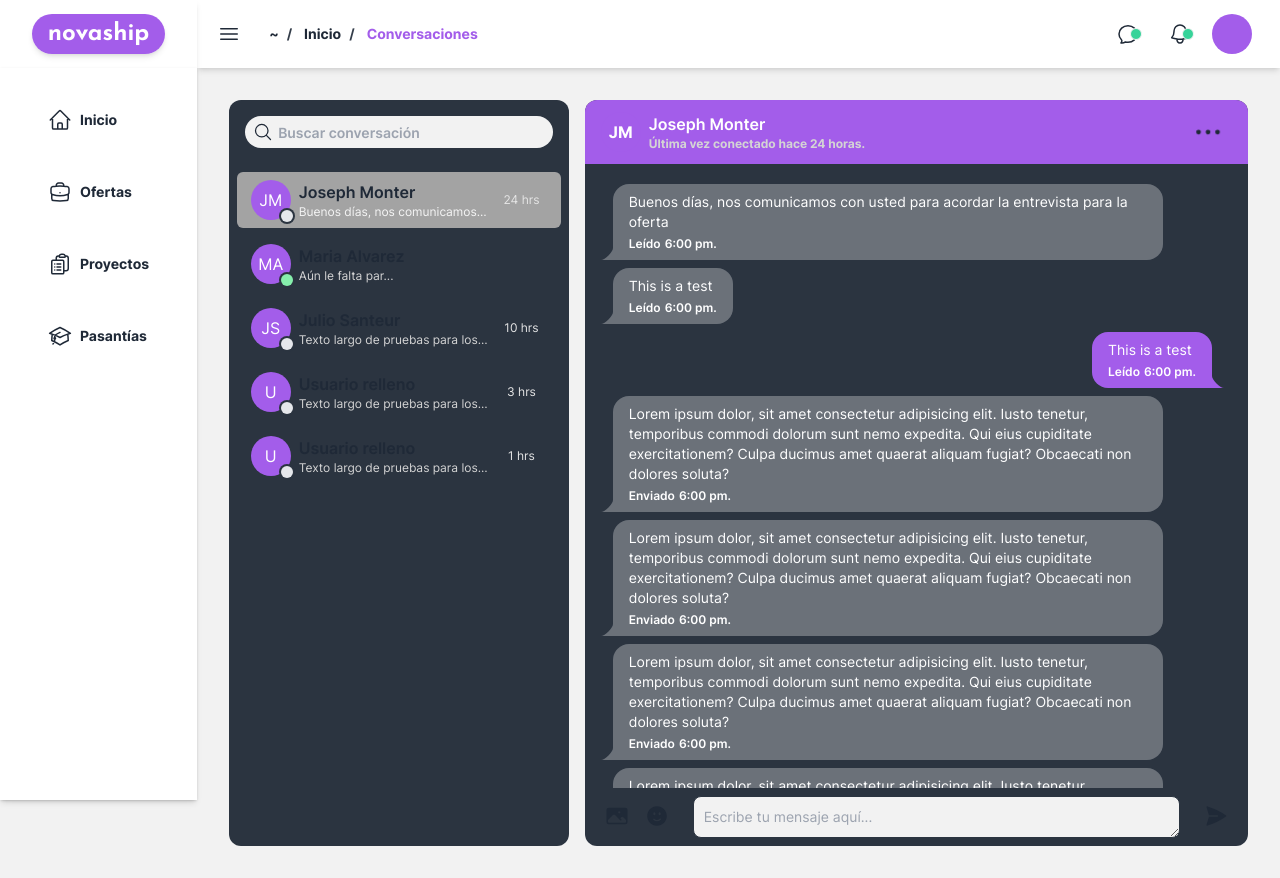
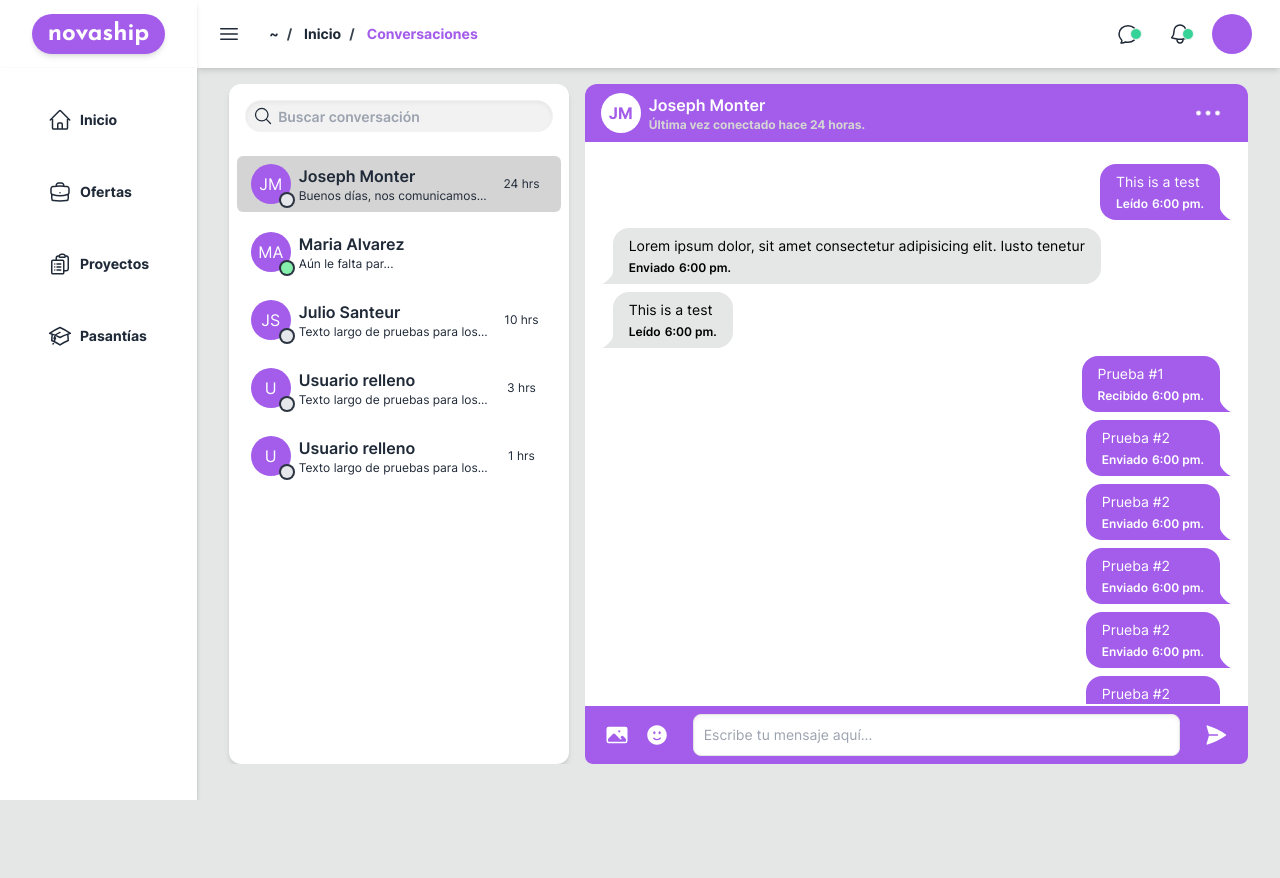
Before and after one commit to esteban-florez/novaship, a Next.js app: page /chats in a window 1280 px wide. After the commit the page ends 800 px from the top, so only its background shows below. Built offline with nearby package versions, Linux system fonts and the light colour scheme; no server answers.

Commit message:
finished updating styles

```diff
--- a/app/(main)/chats/page.tsx
+++ b/app/(main)/chats/page.tsx
@@ -4,7 +4,7 @@ import CurrentChat from '@/components/chats/CurrentChat'
 export default function ChatsPage() {
   return (
     <>
-      <section className="my-8 flex min-h-[70vh] w-full gap-4 px-8">
+      <section className="chat-height mb-8 mt-4 flex w-full gap-4 px-8">
         <ChatsBar />
         <CurrentChat />
       </section>
--- a/app/layout.tsx
+++ b/app/layout.tsx
@@ -30,7 +30,7 @@ export default function RootLayout({
   children: React.ReactNode
 }) {
   return (
-    <html lang="es" className={`${inter.variable} ${josefin.variable} h-full bg-base-200 font-default`} data-theme="light">
+    <html lang="es" className={`${inter.variable} ${josefin.variable} h-full bg-base-300 font-default`} data-theme="light">
       <SessionProvider>
         <body className="h-full">
           {children}
--- a/components/AvatarIcon.tsx
+++ b/components/AvatarIcon.tsx
@@ -7,6 +7,8 @@ interface Props {
   status?: boolean
   showStatus?: boolean
   usernameLength: number
+  bg?: string
+  text?: string
 }
 
 export default function AvatarIcon({
@@ -15,12 +17,14 @@ export default function AvatarIcon({
   status = false,
   showStatus = false,
   usernameLength,
+  bg = 'bg-primary',
+  text = 'text-white',
 }: Props) {
   const avatarContent = image !== null ? <Image src={image} alt="Foto de perfil" /> : <span>{capitalizeString(username, usernameLength)}</span>
 
   return (
     <div className={`placeholder avatar ${(status !== null) ? 'relative' : ''}`}>
-      <div className="h-10 w-10 rounded-full bg-primary text-white">
+      <div className={`h-10 w-10 rounded-full ${bg} ${text}`}>
         {avatarContent}
       </div>
       {showStatus && (
--- a/components/chats/BubbleMessage.tsx
+++ b/components/chats/BubbleMessage.tsx
@@ -31,7 +31,7 @@ function CheckMessage({ status, statusDirection, time }: MessageStatus) {
 export default function BubbleMessage({ status, fromCurrentUser = false, message }: Props) {
   return (
     <div className={`chat first:mt-4 last:mb-4 ${fromCurrentUser ? 'chat-end' : 'chat-start'}`}>
-      <div className={`chat-bubble ${fromCurrentUser ? 'bg-primary' : 'bg-white/30'}`}>
+      <div className={`chat-bubble ${fromCurrentUser ? 'bg-primary' : 'bg-base-300 text-black'}`}>
         <p className="flex-row text-sm">
           {message}
         </p>
--- /dev/null
+++ b/components/chats/ChatFooter.tsx
@@ -0,0 +1,18 @@
+import { FaceSmileIcon, PaperAirplaneIcon, PhotoIcon } from '@heroicons/react/24/solid'
+
+export default function ChatFooter() {
+  return (
+    <footer className="flex items-center rounded-b-lg border-t-2 border-white bg-primary px-3">
+      <button type="button" className="inline-flex justify-center rounded-lg p-2 text-white transition-colors hover:bg-white hover:text-primary">
+        <PhotoIcon className="h-6 w-6" />
+      </button>
+      <button type="button" className="rounded-lg p-2 text-white transition-colors hover:bg-white hover:text-primary">
+        <FaceSmileIcon className="h-6 w-6" />
+      </button>
+      <textarea rows={1} className="mx-4 w-full resize-none rounded-lg border border-neutral-200 bg-base-100 p-2.5 text-sm shadow-inner focus:outline-none focus:ring focus:ring-primary" placeholder="Escribe tu mensaje aquí..." />
+      <button type="submit" className="inline-flex justify-center rounded-full p-2 text-white transition-colors hover:bg-white hover:text-primary">
+        <PaperAirplaneIcon className="h-6 w-6" />
+      </button>
+    </footer>
+  )
+}
--- /dev/null
+++ b/components/chats/ChatHeader.tsx
@@ -0,0 +1,23 @@
+import { EllipsisHorizontalIcon } from '@heroicons/react/24/solid'
+import AvatarIcon from '../AvatarIcon'
+
+export default function ChatHeader() {
+  return (
+    <header className="flex items-center justify-between rounded-t-xl border-b-2 border-white bg-primary px-4 py-2 font-bold">
+      <div className="flex items-center justify-start gap-2">
+        <div className="rounded-full">
+          <AvatarIcon username="Joseph Monter" usernameLength={2} bg="bg-white" text="text-primary" />
+        </div>
+        <div className="flex flex-col">
+          <h3 className="text-xl font-semibold text-primary-content sm:text-base">Joseph Monter</h3>
+          <h6 className="text-xs text-neutral-300">
+            Última vez conectado hace 24 horas.
+          </h6>
+        </div>
+      </div>
+      <button className="btn-ghost btn-circle btn">
+        <EllipsisHorizontalIcon className="h-10 w-10 text-white" />
+      </button>
+    </header>
+  )
+}
--- a/components/chats/ChatsBar.tsx
+++ b/components/chats/ChatsBar.tsx
@@ -16,10 +16,10 @@ function ChatBubble({
   lastConnection = null,
   chatIsOpen = false,
 }: Props) {
-  const buttonClasses = 'my-2 p-2 flex w-full items-center justify-center rounded-md last:mb-4 hover:bg-neutral-400'
+  const buttonClasses = 'p-2 flex w-full items-center justify-center rounded-md hover:bg-neutral-200'
 
   return (
-    <button className={`${buttonClasses} ${chatIsOpen ? 'bg-neutral-400' : ''}`}>
+    <button className={`${buttonClasses} ${chatIsOpen ? 'bg-neutral-300' : ''}`}>
       <AvatarIcon
         username={name}
         status={isActive}
@@ -28,15 +28,11 @@ function ChatBubble({
       />
       <div className="flex w-4/6 flex-col px-2 text-left">
         <h5 className="font-semibold">{name}</h5>
-        <p
-          className={`truncate text-xs ${
-            chatIsOpen ? 'text-neutral-100' : 'text-neutral-300'
-          }`}
-        >
+        <p className="truncate text-xs">
           {message}
         </p>
       </div>
-      <span className="w-1/6 text-xs text-neutral-200">
+      <span className="w-1/6 text-xs">
         {lastConnection !== null ? `${lastConnection} hrs` : ''}
       </span>
     </button>
@@ -50,7 +46,7 @@ function SearchChatInput() {
         <input
           type="text"
           placeholder="Buscar conversación"
-          className="input input-sm w-full rounded-full bg-base-200 pl-8 text-sm font-semibold outline-none transition-colors delay-150 focus:ring focus:ring-primary"
+          className="input input-sm w-full rounded-full bg-base-200 pl-8 text-sm font-semibold shadow-inner outline-none transition-colors delay-150 focus:ring focus:ring-primary"
         />
         <span className="absolute left-2 top-1.5 mx-auto">
           <MagnifyingGlassIcon className="h-5 w-5" />
@@ -62,10 +58,10 @@ function SearchChatInput() {
 
 export default function ChatsBar() {
   return (
-    <div className="w-full rounded-xl bg-neutral sm:w-2/6 sm:max-w-xs xl:max-w-xl">
+    <div className="w-full rounded-xl bg-white shadow-md sm:w-2/6 sm:max-w-xs xl:max-w-xl">
       <SearchChatInput />
 
-      <div className="px-2">
+      <div className="flex flex-col gap-3 px-2">
         <ChatBubble
           name="Joseph Monter"
           message="Buenos días, nos comunicamos con usted para informarle que ha sido contrado por la empresa."
--- a/components/chats/CurrentChat.tsx
+++ b/components/chats/CurrentChat.tsx
@@ -1,80 +1,24 @@
-import { EllipsisHorizontalIcon, FaceSmileIcon, PaperAirplaneIcon, PhotoIcon } from '@heroicons/react/24/solid'
-import AvatarIcon from '../AvatarIcon'
 import BubbleMessage from './BubbleMessage'
-
-function ChatHeader() {
-  return (
-    <header className="flex items-center justify-between rounded-t-xl bg-primary px-4 py-2 font-bold">
-      <div className="flex items-center justify-start gap-2">
-        <AvatarIcon username="Joseph Monter" usernameLength={2} />
-        <div className="flex flex-col">
-          <h3 className="text-xl font-semibold text-primary-content sm:text-base">Joseph Monter</h3>
-          <h6 className="text-xs text-neutral-300">
-            Última vez conectado hace 24 horas.
-          </h6>
-        </div>
-      </div>
-      <button className="btn-ghost btn-circle btn hover:bg-gray-300">
-        <EllipsisHorizontalIcon className="h-10 w-10" />
-      </button>
-    </header>
-  )
-}
-
-function ChatContent({ children }: { children: React.ReactNode }) {
-  return (
-    <div
-      className="flex flex-col justify-end px-4"
-      style={{
-        height: 'calc(75vw - 21rem)',
-      }}
-    >
-      <div className="h-full overflow-y-auto pe-2">
-        {children}
-      </div>
-    </div>
-  )
-}
-
-function ChatFooter() {
-  return (
-    <footer className="flex items-start rounded-lg px-3 py-2">
-      <button type="button" className="inline-flex justify-center rounded-lg p-2 hover:bg-gray-600 hover:text-primary">
-        <PhotoIcon className="h-6 w-6" />
-      </button>
-      <button type="button" className="rounded-lg p-2 hover:bg-gray-600 hover:text-primary">
-        <FaceSmileIcon className="h-6 w-6" />
-      </button>
-      <textarea rows={1} className="mx-4 w-full resize-y rounded-lg border border-neutral bg-base-200 p-2.5 text-sm focus:outline-none focus:ring focus:ring-primary" placeholder="Escribe tu mensaje aquí..." />
-      <button type="submit" className="inline-flex justify-center rounded-full p-2 hover:bg-gray-600 hover:text-primary">
-        <PaperAirplaneIcon className="h-6 w-6 hover:fill-primary" />
-      </button>
-    </footer>
-  )
-}
+import ChatFooter from './ChatFooter'
+import ChatHeader from './ChatHeader'
 
 export default function CurrentChat() {
   return (
-    <div className="hidden flex-col rounded-xl bg-neutral sm:block sm:w-full">
+    <div className="chat-grid hidden flex-col rounded-xl bg-white sm:grid sm:w-full">
       <ChatHeader />
-      <ChatContent>
-        <BubbleMessage message="Buenos días, nos comunicamos con usted para acordar la entrevista para la oferta" status="isRead" />
-        <BubbleMessage message="This is a test" status="isRead" />
+      <div className="h-full overflow-y-scroll px-4 pe-4">
         <BubbleMessage fromCurrentUser message="This is a test" status="isRead" />
-        <BubbleMessage message="Lorem ipsum dolor, sit amet consectetur adipisicing elit. Iusto tenetur, temporibus commodi dolorum sunt nemo expedita. Qui eius cupiditate exercitationem? Culpa ducimus amet quaerat aliquam fugiat? Obcaecati non dolores soluta?" status="isSent" />
-        <BubbleMessage message="Lorem ipsum dolor, sit amet consectetur adipisicing elit. Iusto tenetur, temporibus commodi dolorum sunt nemo expedita. Qui eius cupiditate exercitationem? Culpa ducimus amet quaerat aliquam fugiat? Obcaecati non dolores soluta?" status="isSent" />
-        <BubbleMessage message="Lorem ipsum dolor, sit amet consectetur adipisicing elit. Iusto tenetur, temporibus commodi dolorum sunt nemo expedita. Qui eius cupiditate exercitationem? Culpa ducimus amet quaerat aliquam fugiat? Obcaecati non dolores soluta?" status="isSent" />
-        <BubbleMessage message="Lorem ipsum dolor, sit amet consectetur adipisicing elit. Iusto tenetur, temporibus commodi dolorum sunt nemo expedita. Qui eius cupiditate exercitationem? Culpa ducimus amet quaerat aliquam fugiat? Obcaecati non dolores soluta?" status="isSent" />
-        <BubbleMessage message="Lorem ipsum dolor, sit amet consectetur adipisicing elit. Iusto tenetur, temporibus commodi dolorum sunt nemo expedita. Qui eius cupiditate exercitationem? Culpa ducimus amet quaerat aliquam fugiat? Obcaecati non dolores soluta?" status="isSent" />
-        <BubbleMessage message="This is a test" status="isRead" />
-        <BubbleMessage message="This is a test" status="isRead" />
-        <BubbleMessage message="This is a test" status="isRead" />
-        <BubbleMessage message="This is a test" status="isRead" />
-        <BubbleMessage message="This is a test" status="isRead" />
+        <BubbleMessage message="Lorem ipsum dolor, sit amet consectetur adipisicing elit. Iusto tenetur" status="isSent" />
         <BubbleMessage message="This is a test" status="isRead" />
         <BubbleMessage fromCurrentUser message="Prueba #1" status="isReceived" />
         <BubbleMessage fromCurrentUser message="Prueba #2" status="isSent" />
-      </ChatContent>
+        <BubbleMessage fromCurrentUser message="Prueba #2" status="isSent" />
+        <BubbleMessage fromCurrentUser message="Prueba #2" status="isSent" />
+        <BubbleMessage fromCurrentUser message="Prueba #2" status="isSent" />
+        <BubbleMessage fromCurrentUser message="Prueba #2" status="isSent" />
+        <BubbleMessage fromCurrentUser message="Prueba #2" status="isSent" />
+        <BubbleMessage fromCurrentUser message="Prueba #2" status="isSent" />
+      </div>
       <ChatFooter />
     </div>
   )
--- a/components/projects/Filter.tsx
+++ b/components/projects/Filter.tsx
@@ -29,7 +29,7 @@ function ActionButton({ children, color }: Props) {
 
 export default function Filter() {
   return (
-    <section className="my-8 mb-4 flex w-full flex-wrap items-center gap-2">
+    <section className="my-8 mb-4 flex w-full flex-wrap items-center gap-2 rounded-lg bg-white p-1">
       <div className="flex-center flex-wrap gap-x-2">
         <NavButton isActive>
           Archivos
--- a/styles/globals.css
+++ b/styles/globals.css
@@ -5,3 +5,12 @@
 .flex-center {
   @apply flex items-center justify-center;
 }
+
+.chat-height {
+  height: calc(100vh - 7.5rem);
+  overflow: hidden;
+}
+
+.chat-grid {
+  grid-template-rows: 60px 1fr 60px;
+}
```
